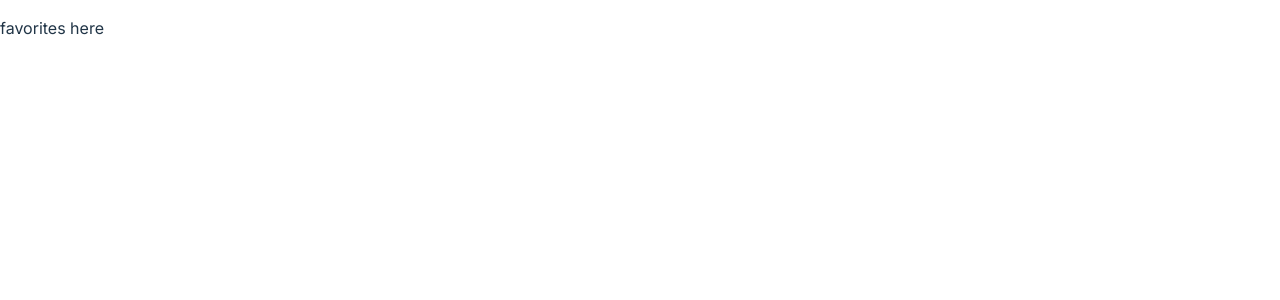
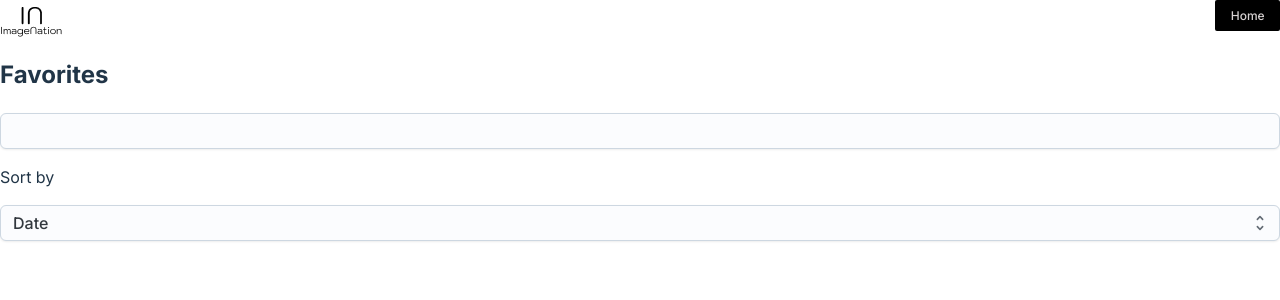
Before and after one commit to alejandroluisacosta/image-nation, a React (Vite) app: page /favorites in a window 1280 px wide. Shown: the top 300 px of the page. Built offline with nearby package versions, Linux system fonts and the light colour scheme; a web font is replaced by a local one.

Commit message:
add: favorites header section

```diff
--- a/src/Components/Navbar/Navbar.css
+++ b/src/Components/Navbar/Navbar.css
@@ -7,3 +7,10 @@
     font-size: 0.75rem;
     border-radius: 2px;
 }
+
+.navbar__button--favorites {
+    font-size: 0.75rem;
+    border-radius: 2px;
+    background-color: black;
+    color: #D6D1D1;
+}
--- a/src/Components/Navbar/Navbar.jsx
+++ b/src/Components/Navbar/Navbar.jsx
@@ -1,10 +1,22 @@
 import { Link } from "react-router-dom";
 import './Navbar.css';
+import logoWhite from '/Users/alejandroacosta/Desktop/image-nation/src/assets/ImageNationLogoWhite.png';
+import logoBlack from '/Users/alejandroacosta/Desktop/image-nation/src/assets/ImageNationLogoBlack.png'
+
 const Navbar = ({ className }) => {
     return (
         <nav className={className}>
-            <img src="src/assets/ImageNationLogoWhite.png" alt="Companie's Logo"/>
+            { className === 'header__navbar navbar' ?
+            <>
+            <img src={logoWhite} alt="Companie's Logo"/>
             <Link to="favorites"><button className="navbar__button">Favorites</button></Link>
+            </>
+            :
+            <>
+            <img src={logoBlack} alt="Companie's Logo"/>
+            <Link to="/"><button className="navbar__button--favorites">Home</button></Link>
+            </>
+            }
         </nav>
     )
 }
--- a/src/Pages/FavoritesPage/FavoritesPage.jsx
+++ b/src/Pages/FavoritesPage/FavoritesPage.jsx
@@ -1,6 +1,22 @@
+import Select from '@mui/joy/Select';
+import Option from '@mui/joy/Option';
+import { Input } from "@mui/joy"
+import Navbar from "../../Components/Navbar/Navbar"
+
 const FavoritesPage = () => {
     return (
-        <p>favorites here</p>
+        <>
+        <Navbar className={"navbar navbar--favorites"}/>
+        <h2>Favorites</h2>
+        <Input />
+        <p>Sort by</p>
+        <Select defaultValue="date">
+        <Option value="date">Date</Option>
+        <Option value="width">Width</Option>
+        <Option value="height">Height</Option>
+        <Option value="likes">Likes</Option>
+        </Select>
+        </>
     )
 }
 
--- a/src/Pages/SearchPage/SearchPage.css
+++ b/src/Pages/SearchPage/SearchPage.css
@@ -29,7 +29,7 @@
     width: 100%
 }
 
-@media only screen and (min-height: 500px) {
+@media only screen and (min-height: 1000px) {
 
     .header {
         background: linear-gradient(rgba(0, 0, 0, 0.5), rgba(0, 0, 0, 0.5)), url('src/assets/HeaderImageDesktop.jpeg');
```
Also changed, not shown: src/Pages/FavoritesPage/FavoritesPage.css (added), src/Pages/SearchPage/InputStyle.js (deleted), src/assets/ImageNationLogoBlack.png (added).
